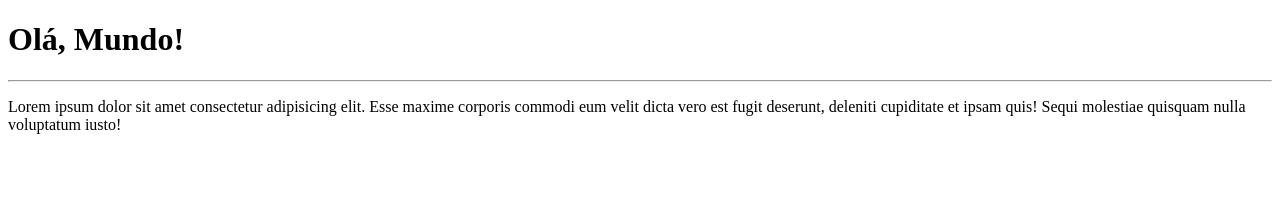
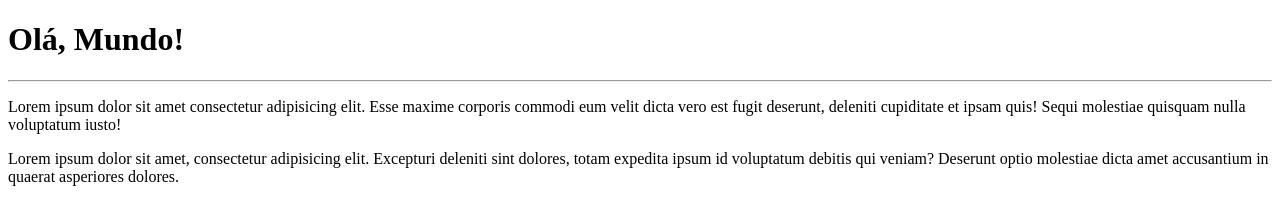
Before and after one commit to NataliaRibeiroS/Ola-Mundo, a plain HTML site: page site-exemplo/index.html in a window 1280 px wide. Drawn offline with Linux system fonts and the light colour scheme.

Commit message:
adicionei um paragrafo

```diff
--- a/site-exemplo/index.html
+++ b/site-exemplo/index.html
@@ -10,5 +10,6 @@
     <h1>Olá, Mundo!</h1>
     <hr>
     <p>Lorem ipsum dolor sit amet consectetur adipisicing elit. Esse maxime corporis commodi eum velit dicta vero est fugit deserunt, deleniti cupiditate et ipsam quis! Sequi molestiae quisquam nulla voluptatum iusto!</p>
+    <p>Lorem ipsum dolor sit amet, consectetur adipisicing elit. Excepturi deleniti sint dolores, totam expedita ipsum id voluptatum debitis qui veniam? Deserunt optio molestiae dicta amet accusantium in quaerat asperiores dolores.</p>
 </body>
 </html>
```
